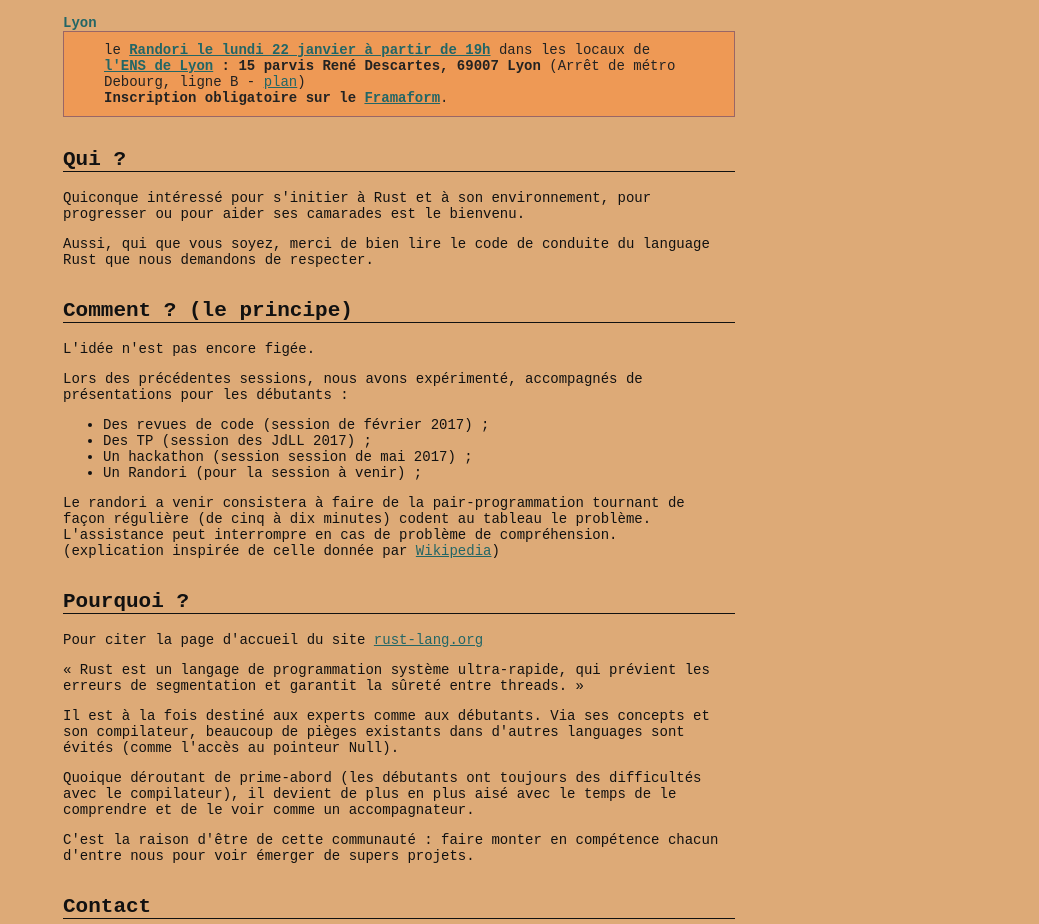
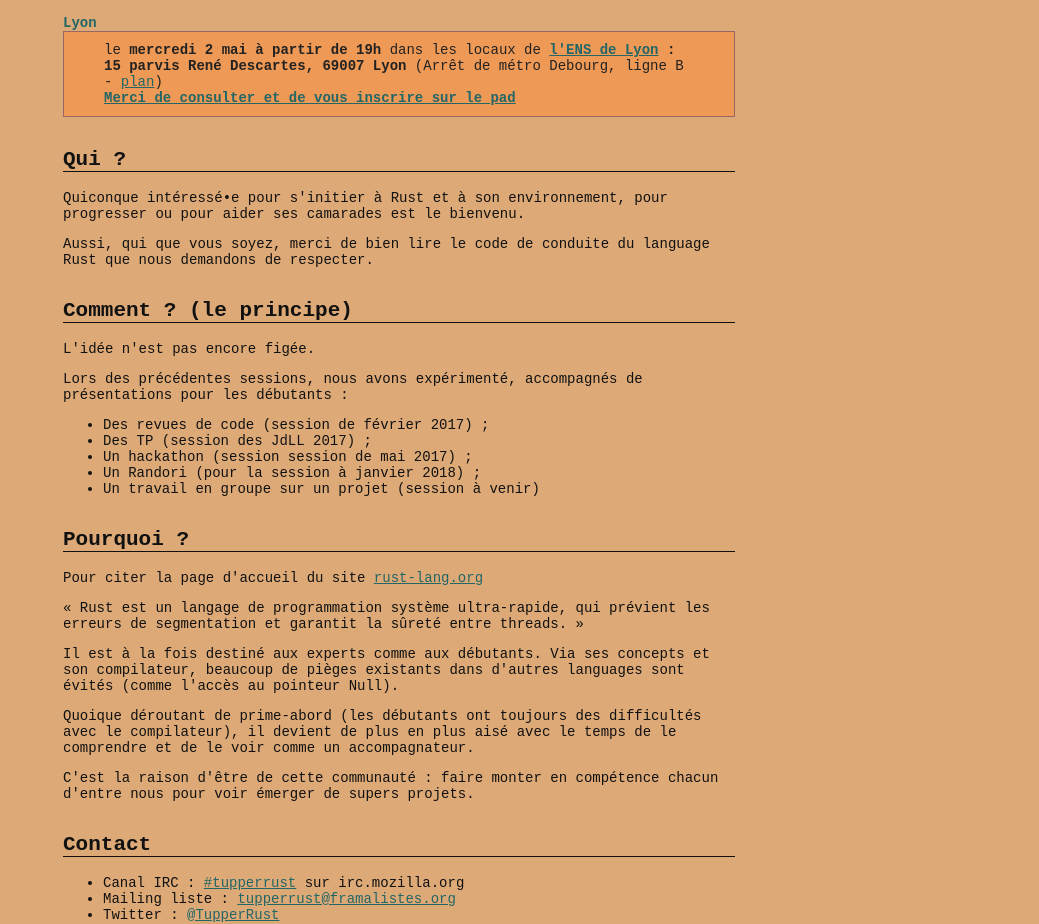
Before and after one commit to TupperRust/tupperrust.github.io, a plain HTML site: page index.html in a window 1280 px wide. Shown: the part 309-1233 px from the top of the page, without its empty margins (241-1280 px from the left). Drawn offline with Linux system fonts and the light colour scheme.

Commit message:
Session mai 2018

```diff
--- a/index.html
+++ b/index.html
@@ -29,10 +29,10 @@
     <h2>Prochaines sessions</h2>
     <dl>
       <dt>Lyon</dt>
-      <dd> le <strong><a href="https://framaforms.org/inscription-obligatoire-tupperrust-de-janvier-2018-a-lens-lyon-1515789658">Randori le lundi 22 janvier à partir de 19h</a></strong> dans les locaux de
+      <dd> le <strong>mercredi 2 mai à partir de 19h</strong> dans les locaux de
       <strong><a href="http://ens-lyon.fr" rel="nofollow">l'ENS de Lyon</a> : 15 parvis René Descartes, 69007 Lyon</strong>
       (Arr&ecirc;t de métro Debourg, ligne B - <a href="https://www.openstreetmap.org/?mlat=45.73278&mlon=4.83424#map=18/45.73278/4.83424">plan</a>)<br />
-      <strong>Inscription obligatoire sur le <a href="https://framaforms.org/inscription-obligatoire-tupperrust-de-janvier-2018-a-lens-lyon-1515789658">Framaform</a></strong>.
+      <a style="font-weight: bold" href="https://pad.hadoly.fr/p/tupperrust-2018-05">Merci de consulter et de vous inscrire sur le pad</a>
       </dd>
     </dl>
   </section>
@@ -40,7 +40,7 @@
   <section id="qui">
     <h2>Qui ?</h2>
     <p>
-      Quiconque intéressé pour s'initier à Rust et à son environnement, pour
+      Quiconque intéressé•e pour s'initier à Rust et à son environnement, pour
       progresser ou pour aider ses camarades est le bienvenu.
     </p>
     <p>
@@ -67,11 +67,12 @@
         Un hackathon (session session de mai 2017) ;
       </li>
       <li>
-        Un Randori (pour la session à venir) ;
+        Un Randori (pour la session à janvier 2018) ;
+      </li>
+      <li>
+        Un travail en groupe sur un projet (session à venir)
       </li>
     </ul>
-
-   <p>Le randori a venir consistera à faire de la pair-programmation tournant de façon régulière (de cinq à dix minutes) codent au tableau le problème.  L'assistance peut interrompre en cas de problème de compréhension. <br>(explication inspirée de celle donnée par <a href="https://fr.wikipedia.org/wiki/Coding_dojo#Randori<Paste>">Wikipedia</a>)</p>
   </section>
 
   <section id="pourquoi">
@@ -104,6 +105,9 @@
         <a rel="nofollow" href="irc://irc.mozilla.org/tupperrust">#tupperrust</a>
         sur irc.mozilla.org
       </li>
+      <li> Mailing liste :
+        <a rel="nofollow" href="https://framalistes.org/sympa/info/tupperrust">tupperrust@framalistes.org</a>
+      </li>
       <li> Twitter :
         <a rel="nofollow" href="https://twitter.com/TupperRust">@TupperRust</a>
       </li>
```
